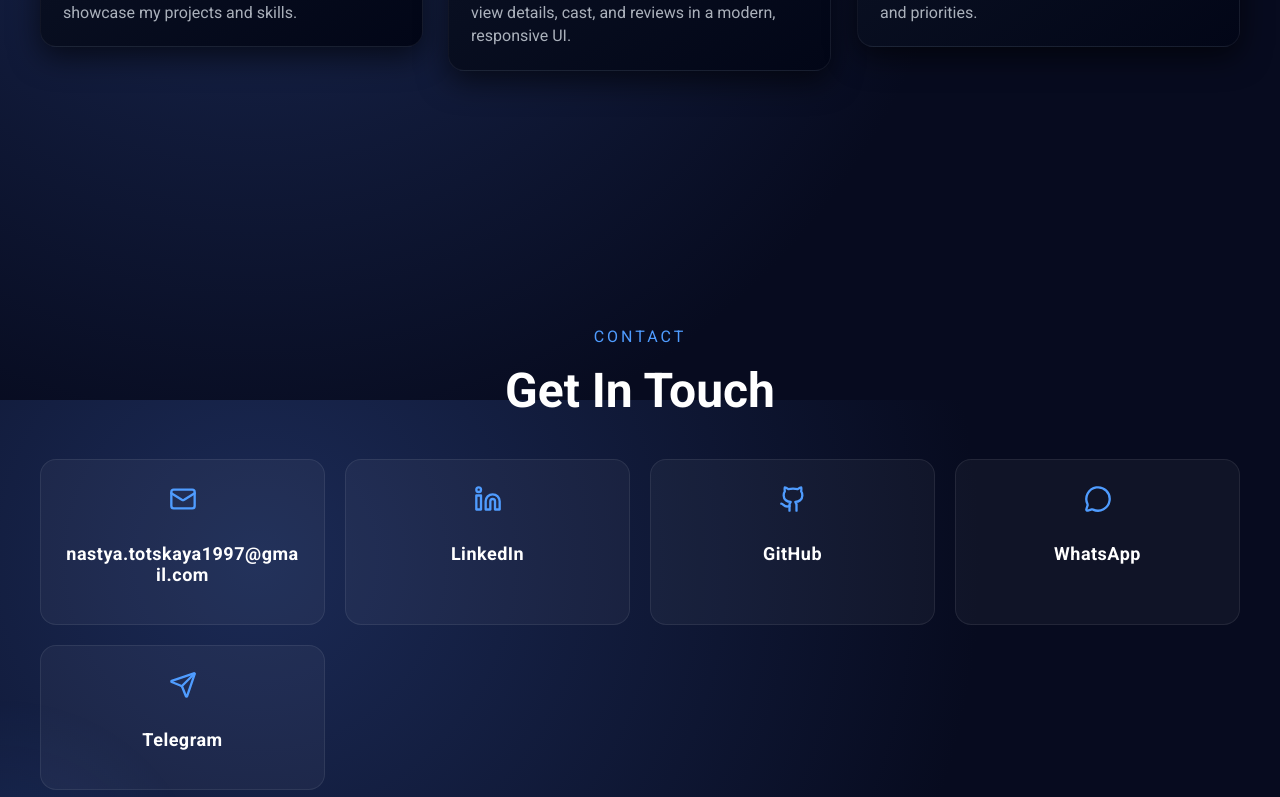
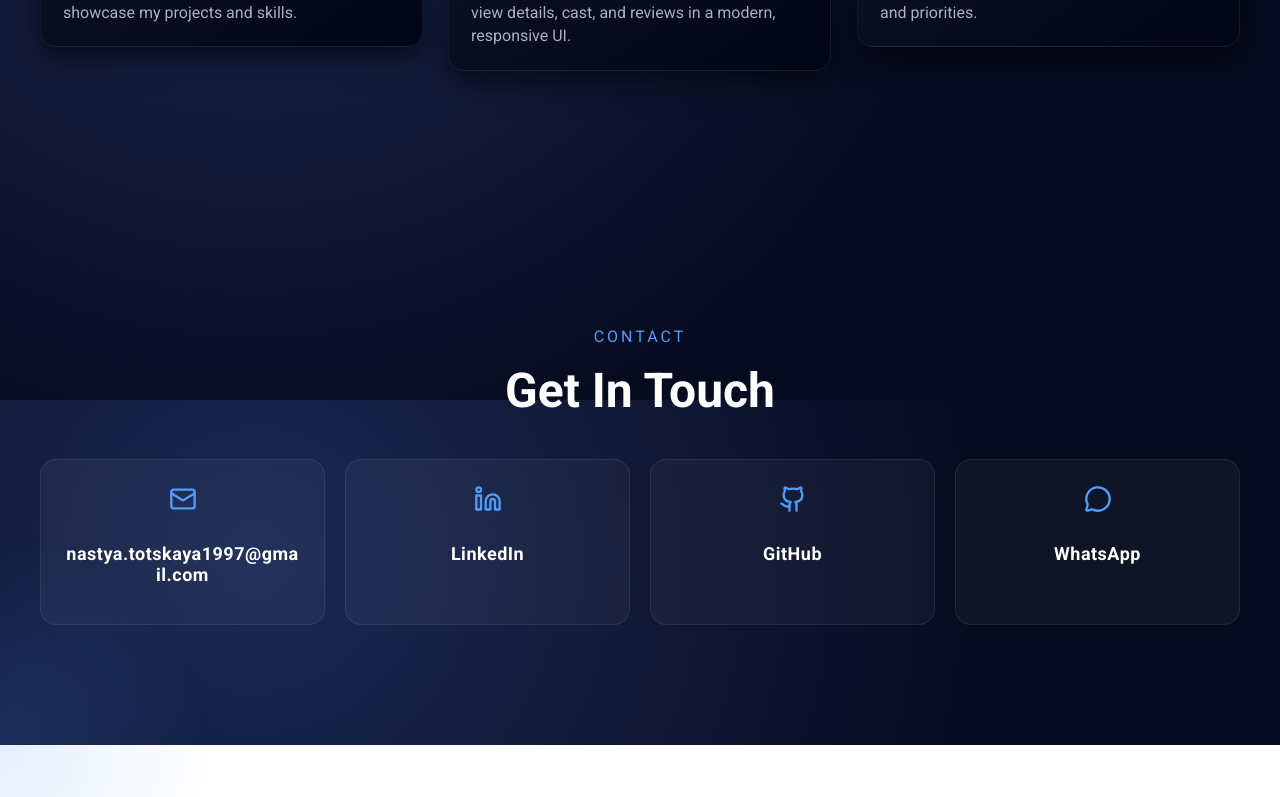
Before and after one commit to Anastasiia-git/anastasiia-totska.github.io, a Next.js app: page / in a window 1280 px wide. Shown: the part 2000-2797 px from the top of the page. After the commit the page ends 2745 px from the top, so only its background shows below. Built offline with nearby package versions, Linux system fonts and the light colour scheme.

Commit message:
upDate contacts

```diff
--- a/sections/Contact/Contact.tsx
+++ b/sections/Contact/Contact.tsx
@@ -25,11 +25,6 @@ const contacts = [
     icon: MessageCircle,
     title: "WhatsApp",
     link: "https://wa.me/491627686705?text=Hello%20Anastasiia",
-  },
-  {
-    icon: Send,
-    title: "Telegram",
-    link: "https://t.me/AT_dev1",
   },
 ];
 
```
